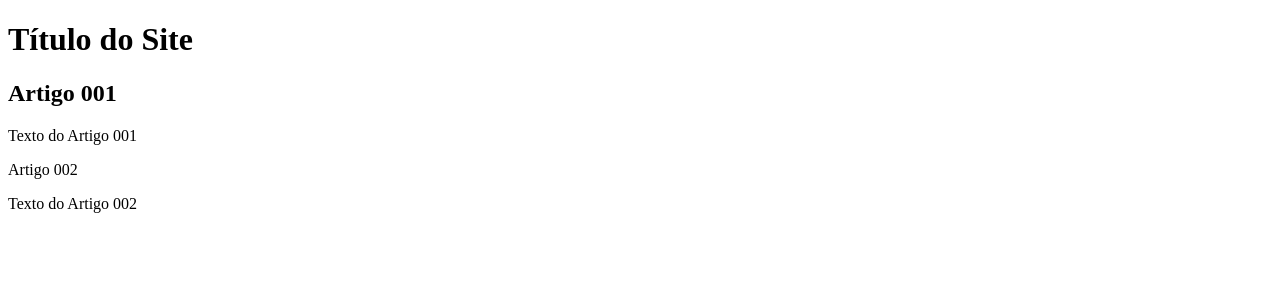
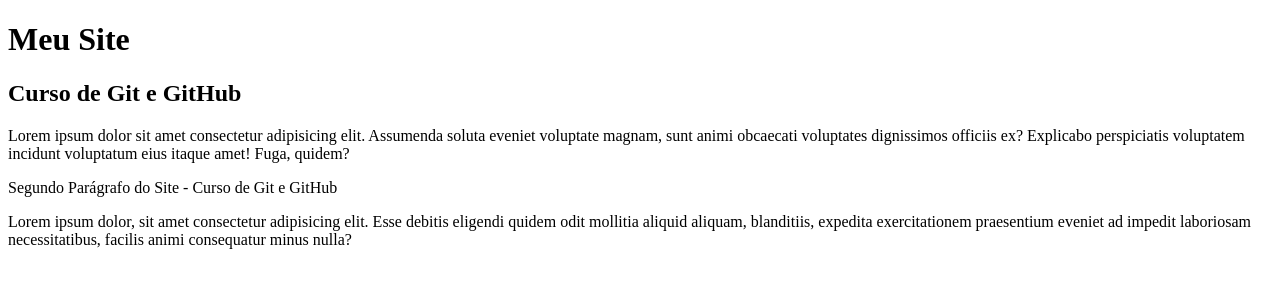
Before and after one commit to feandradez/Projeto-Site, a plain HTML site: page index.html in a window 1280 px wide. Drawn offline with Linux system fonts and the light colour scheme.

Commit message:
Conteúdo inicial

```diff
--- a/index.html
+++ b/index.html
@@ -8,14 +8,14 @@
 <body>
     <main>
         <header>
-            <h1>Título do Site</h1>
+            <h1>Meu Site</h1>
         </header>
         <article>
-            <h2>Artigo 001</h2>
-            <p>Texto do Artigo 001</p>
+            <h2>Curso de Git e GitHub</h2>
+            <p>Lorem ipsum dolor sit amet consectetur adipisicing elit. Assumenda soluta eveniet voluptate magnam, sunt animi obcaecati voluptates dignissimos officiis ex? Explicabo perspiciatis voluptatem incidunt voluptatum eius itaque amet! Fuga, quidem?</p>
         </article>
-        <article>Artigo 002</article>
-        <p>Texto do Artigo 002</p>
+        <article>Segundo Parágrafo do Site - Curso de Git e GitHub</article>
+        <p>Lorem ipsum dolor, sit amet consectetur adipisicing elit. Esse debitis eligendi quidem odit mollitia aliquid aliquam, blanditiis, expedita exercitationem praesentium eveniet ad impedit laboriosam necessitatibus, facilis animi consequatur minus nulla?</p>
     </main>
 </body>
 </html>
```
